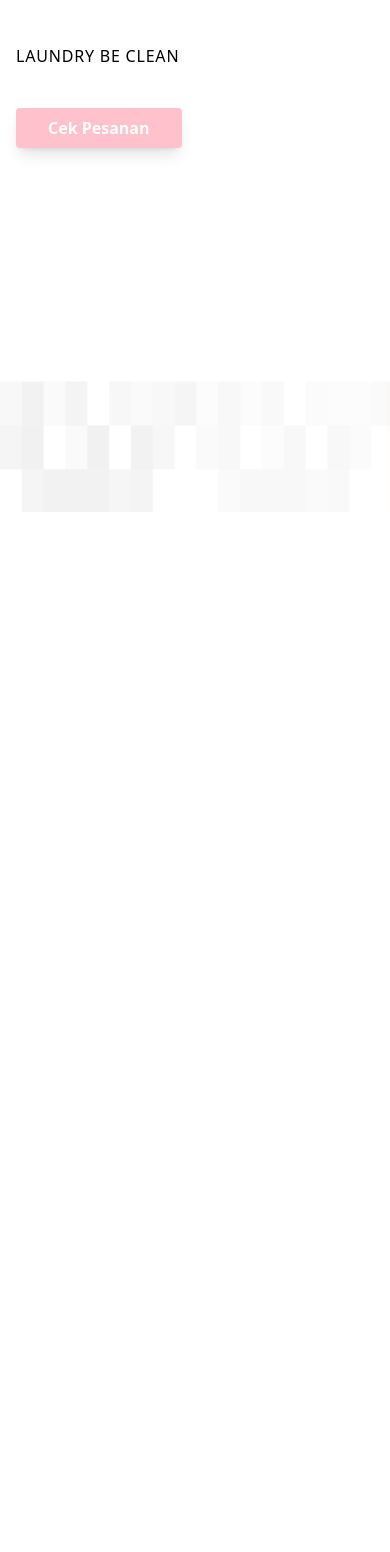
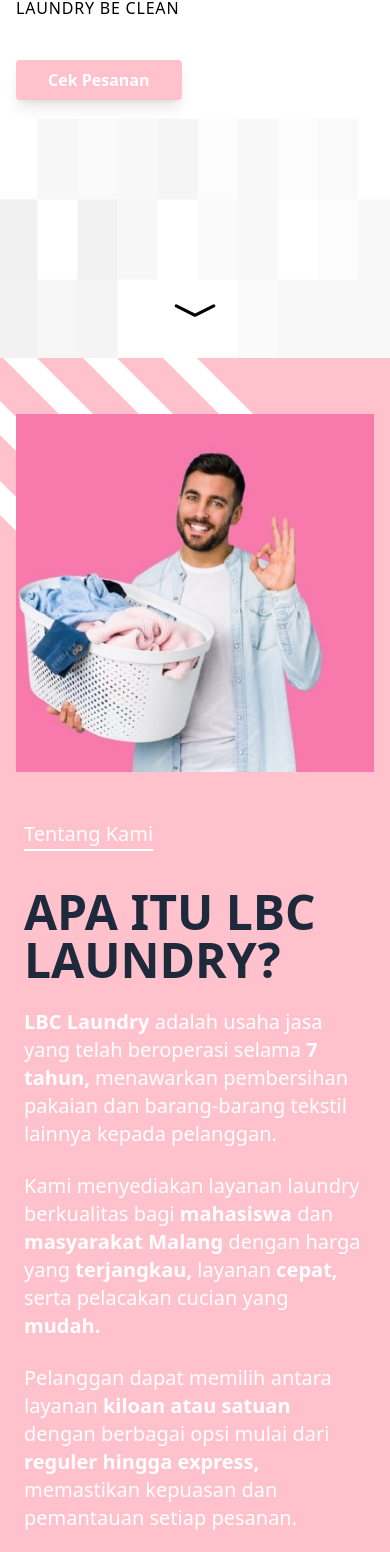
Before and after one commit to rezadrian01/LBC_Laundry_Information_System_FE, a React (Vite) app: page / in a window 390 px wide. Shown: the part 436-1988 px from the top of the page. Before the commit the page ends 948 px from the top, so only its background shows below. Built offline with nearby package versions, Linux system fonts and the light colour scheme; no server answers.

Commit message:
feat: create landing page about section

```diff
--- a/index.html
+++ b/index.html
@@ -1,5 +1,5 @@
 <!doctype html>
-<html lang="id">
+<html lang="id" class="scroll-smooth">
   <head>
     <meta charset="UTF-8" />
     <link rel="icon" type="image/png" href="/pngIcon.png" />
--- a/src/components/Modules/Landing/About.jsx
+++ b/src/components/Modules/Landing/About.jsx
@@ -1,56 +1,104 @@
-import React from 'react';
-import { MdLocalLaundryService } from "react-icons/md";
-import { GrFingerPrint } from "react-icons/gr";
+// import React from 'react';
+// import { MdLocalLaundryService } from "react-icons/md";
+// import { GrFingerPrint } from "react-icons/gr";
+
+// const About = () => {
+//     return (
+//         <section className="bg-primary-pink-250 text-center h-screen relative">
+//             <div className="absolute right-16 top-12 text-white">
+//                 <MdLocalLaundryService size={40} />
+//             </div>
+//             <div className="absolute left-64 top-40 text-white ">
+//                 <GrFingerPrint size={200} />
+//             </div>
+//             <div className="pt-10 px-56 grid grid-cols-2 items-center min-h-full relative z-10">
+//                 <div className="flex justify-center">
+//                     <img
+//                         src="src/assets/laundry.jpg"
+//                         alt="tentangKamiImg"
+//                         className="w-[30rem] aspect-square rounded-lg border-4 border-white"
+//                     />
+//                 </div>
+//                 <div className="max-w-[800px] mx-auto text-black-900 flex flex-col h-full pt-40 text-left gap-6">
+//                     <h2 className="mt-4 text-white underline font-light text-[1.5rem]">
+//                         Tentang Kami
+//                     </h2>
+//                     <h3 className="font-bold mt-4 text-4xl font-9xl">
+//                         Apa Itu LBC Laundry?
+//                     </h3>
+//                     <section className="flex flex-col gap-12">
+//                         <p className="text-white font-normal tracking-wide text-2xl">
+//                             <b>LBC Laundry</b> adalah usaha jasa yang telah
+//                             beroperasi selama <b>7 tahun</b>, menawarkan
+//                             pembersihan pakaian dan barang-barang tekstil
+//                             lainnya kepada pelanggan.
+//                         </p>
+//                         <p className="text-white font-normal tracking-wide text-2xl">
+//                             Kami menyediakan layanan laundry berkualitas bagi{" "}
+//                             <b>mahasiswa</b> dan <b>masyarakat</b> <b>Malang</b>{" "}
+//                             dengan harga yang <b>terjangkau</b>, layanan{" "}
+//                             <b>cepat</b>, serta pelacakan cucian yang{" "}
+//                             <b>mudah</b>.
+//                         </p>
+//                         <p className="text-white font-normal tracking-wide text-2xl">
+//                             Pelanggan dapat memilih antara layanan{" "}
+//                             <b>kiloan atau satuan</b> dengan berbagai opsi mulai
+//                             dari <b>reguler hingga express</b>, memastikan
+//                             kepuasan dan pemantauan setiap pesanan.
+//                         </p>
+//                     </section>
+//                 </div>
+//             </div>
+//         </section>
+//     );
+// }
+
+// export default About
+
+import laundryImg from "@/assets/laundry.jpg";
+import { ABOUT_SECTION_CONTENT_LIST } from "@/constants/landingConstant";
 
 const About = () => {
     return (
-        <section className="bg-primary-pink-250 text-center h-screen relative">
-            <div className="absolute right-16 top-12 text-white">
-                <MdLocalLaundryService size={40} />
-            </div>
-            <div className="absolute left-64 top-40 text-white ">
-                <GrFingerPrint size={200} />
-            </div>
-            <div className="pt-10 px-56 grid grid-cols-2 items-center min-h-full relative z-10">
-                <div className="flex justify-center">
-                    <img
-                        src="src/assets/laundry.jpg"
-                        alt="tentangKamiImg"
-                        className="w-[30rem] aspect-square rounded-lg border-4 border-white"
-                    />
+        <section id="about" className='relative bg-primary-pink-250 min-h-screen overflow-hidden pt-10'>
+            <div className='grid grid-cols-1 md:grid-cols-2 gap-8'>
+
+                <div className='    p-4 flex flex-col justify-center items-center md:justify-start md:items-start'>
+                    <div className="relative flex justify-center items-center w-full">
+                        <div className=" md:mt-36 md:ml-[4.5rem] relative z-10">
+                            <img className="aspect-square lg:w-[30rem]" src={laundryImg} alt="Person bringing laundry" />
+                        </div>
+                        <div className='absolute -left-16 sm:left-0 lg:left-10 xl:left-32 -top-10 sm:-top-8 md:top-[9.5rem]'>
+                            <BgLines />
+                        </div>
+                    </div>
                 </div>
-                <div className="max-w-[800px] mx-auto text-black-900 flex flex-col h-full pt-40 text-left gap-6">
-                    <h2 className="mt-4 text-white underline font-light text-[1.5rem]">
-                        Tentang Kami
-                    </h2>
-                    <h3 className="font-bold mt-4 text-4xl font-9xl">
-                        Apa Itu LBC Laundry?
-                    </h3>
-                    <section className="flex flex-col gap-12">
-                        <p className="text-white font-normal tracking-wide text-2xl">
-                            <b>LBC Laundry</b> adalah usaha jasa yang telah
-                            beroperasi selama <b>7 tahun</b>, menawarkan
-                            pembersihan pakaian dan barang-barang tekstil
-                            lainnya kepada pelanggan.
-                        </p>
-                        <p className="text-white font-normal tracking-wide text-2xl">
-                            Kami menyediakan layanan laundry berkualitas bagi{" "}
-                            <b>mahasiswa</b> dan <b>masyarakat</b> <b>Malang</b>{" "}
-                            dengan harga yang <b>terjangkau</b>, layanan{" "}
-                            <b>cepat</b>, serta pelacakan cucian yang{" "}
-                            <b>mudah</b>.
-                        </p>
-                        <p className="text-white font-normal tracking-wide text-2xl">
-                            Pelanggan dapat memilih antara layanan{" "}
-                            <b>kiloan atau satuan</b> dengan berbagai opsi mulai
-                            dari <b>reguler hingga express</b>, memastikan
-                            kepuasan dan pemantauan setiap pesanan.
-                        </p>
-                    </section>
+
+                <div className="px-6 md:px-10 pt-0 pb-14 md:py-20 text-white">
+                    <h4 className="mb-10 underline underline-offset-8 text-xl">{ABOUT_SECTION_CONTENT_LIST[0].content}</h4>
+                    <div className="flex flex-col gap-6">
+                        <h2 className="text-5xl font-bold text-slate-800">{ABOUT_SECTION_CONTENT_LIST[1].content}</h2>
+                        <div className="flex flex-col gap-6 md:max-w-[30rem] lg:max-w-[40rem]">
+                            <p dangerouslySetInnerHTML={{ __html: ABOUT_SECTION_CONTENT_LIST[2].content }} className="text-xl lg:text-2xl"></p>
+                            <p dangerouslySetInnerHTML={{ __html: ABOUT_SECTION_CONTENT_LIST[3].content }} className="text-xl lg:text-2xl"></p>
+                            <p dangerouslySetInnerHTML={{ __html: ABOUT_SECTION_CONTENT_LIST[4].content }} className="text-xl lg:text-2xl"></p>
+                        </div>
+
+                    </div>
                 </div>
             </div>
         </section>
-    );
+    )
+}
+
+const BgLines = () => {
+    return <>
+        <div className='bg-white rounded-full w-[12rem] h-6 rotate-45 absolute top-0 left-0' />
+        <div className='bg-white rounded-full w-[12rem] h-6 rotate-45 absolute top-0 left-20' />
+        <div className='bg-white rounded-full w-[12rem] h-6 rotate-45 absolute top-0 left-40' />
+        <div className='bg-white rounded-full w-[12rem] h-6 rotate-45 absolute top-20 left-0' />
+        <div className='bg-white rounded-full w-[12rem] h-6 rotate-45 absolute top-40 left-0' />
+    </>
 }
 
 export default About
--- a/src/components/Modules/Landing/Home.jsx
+++ b/src/components/Modules/Landing/Home.jsx
@@ -54,15 +54,17 @@
 
 // export default Home
 
-import React from 'react';
+import { BsChevronCompactDown } from "react-icons/bs";
+
 import { HOME_SECTION_CONTENT_LIST } from '@/constants/landingConstant';
 import peopleSmellLaundry from '@/assets/smellLaundry.jpg';
 import bgImg from '@/assets/bg.png';
 
 const Home = () => {
     return (
-        <div className='relative '>
-            <section className='relative min-h-[75vh] max-w-[90rem] mx-auto grid grid-cols-1 sm:grid-cols-2 grid-flow-dense gap-8 md:gap-y-16 overflow-hidden'>
+        <div className='relative min-h-[78vh]'>
+            <section className='relative pb-10 max-w-[90rem] mx-auto grid grid-cols-1 sm:grid-cols-2 grid-flow-dense gap-8 md:gap-y-16 overflow-hidden'>
+
                 <div className='col-span-1 flex flex-col gap-4 p-4 md:p-10'>
                     <h4 className='text-2xl lg:text-3xl underline underline-offset-8 decoration-primary-pink-250'>{HOME_SECTION_CONTENT_LIST[0].content}</h4>
                     <h2 className='font-bold text-5xl xl:text-7xl text-slate-800'>{HOME_SECTION_CONTENT_LIST[1].content}</h2>
@@ -90,8 +92,13 @@ const Home = () => {
                 </div>
 
             </section >
-            <div className='absolute lg:-bottom-16 inset-x-0 -z-20'>
-                <img className='w-full object-cover' src={bgImg} />
+            <div className='absolute bottom-0 lg:bottom-0 inset-x-0 -z-20'>
+                <img className='w-full min-h-[15rem] object-cover' src={bgImg} />
+            </div>
+            <div className="absolute -translate-x-1/2 left-1/2 bottom-6">
+                <a href="#about">
+                    <BsChevronCompactDown size={50} />
+                </a>
             </div>
         </div>
     )
--- a/src/constants/landingConstant.js
+++ b/src/constants/landingConstant.js
@@ -24,7 +24,7 @@ const NAVBAR_LIST = [
         title: "Kontak",
         link: "#contact"
     },
-]
+];
 
 const HOME_SECTION_CONTENT_LIST = [
     {
@@ -39,6 +39,29 @@ const HOME_SECTION_CONTENT_LIST = [
         id: 3,
         content: "LAUNDRY BE CLEAN"
     },
+];
+
+const ABOUT_SECTION_CONTENT_LIST = [
+    {
+        id: 1,
+        content: "Tentang Kami"
+    },
+    {
+        id: 2,
+        content: "APA ITU LBC LAUNDRY?"
+    },
+    {
+        id: 3,
+        content: "<strong>LBC Laundry</strong> adalah usaha jasa yang telah beroperasi selama <strong>7 tahun,</strong> menawarkan pembersihan pakaian dan barang-barang tekstil lainnya kepada pelanggan."
+    },
+    {
+        id: 4,
+        content: "Kami menyediakan layanan laundry berkualitas bagi <strong>mahasiswa</strong> dan <strong>masyarakat Malang</strong> dengan harga yang <strong>terjangkau,</strong> layanan <strong>cepat,</strong> serta pelacakan cucian yang <strong>mudah.</strong>"
+    },
+    {
+        id: 5,
+        content: "Pelanggan dapat memilih antara layanan <strong>kiloan atau satuan</strong> dengan berbagai opsi mulai dari <strong>reguler hingga express,</strong> memastikan kepuasan dan pemantauan setiap pesanan."
+    },
 ]
 
-export { NAVBAR_LIST, HOME_SECTION_CONTENT_LIST };
+export { NAVBAR_LIST, HOME_SECTION_CONTENT_LIST, ABOUT_SECTION_CONTENT_LIST };
--- a/src/pages/Landing/index.jsx
+++ b/src/pages/Landing/index.jsx
@@ -26,16 +26,17 @@
 
 // export default Landing;
 
+import About from '@/components/Modules/Landing/About'
 import Home from '@/components/Modules/Landing/Home'
 import Navbar from '@/components/Modules/Landing/Navbar'
-import React from 'react'
 
 const Landing = () => {
     return (
         <>
-            <div className='bg-primary-pink-250 w-full h-10' />
+            <div id="home" className='bg-primary-pink-250 w-full h-10' />
             <Navbar />
             <Home />
+            <About />
         </>
     )
 }
```
Also changed, not shown: src/components/Modules/Landing/Navbar.jsx (+17 -5 lines), src/assets/laundry.jpg (added).
